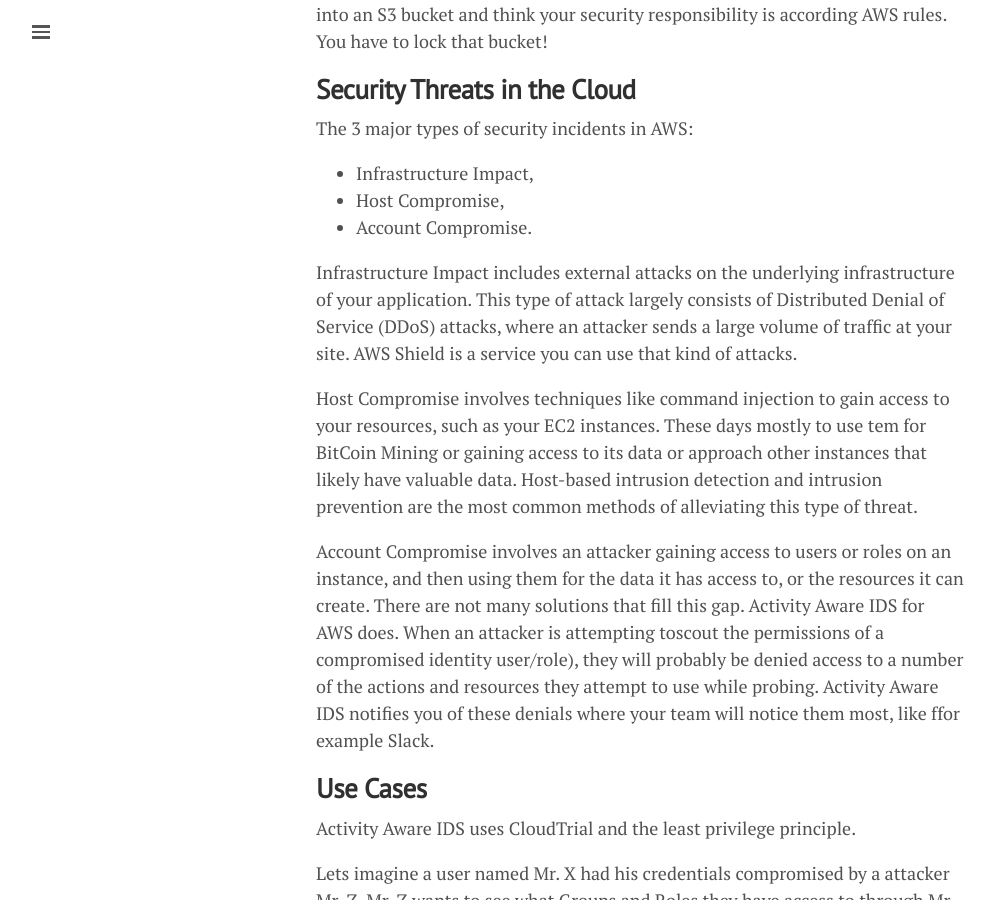
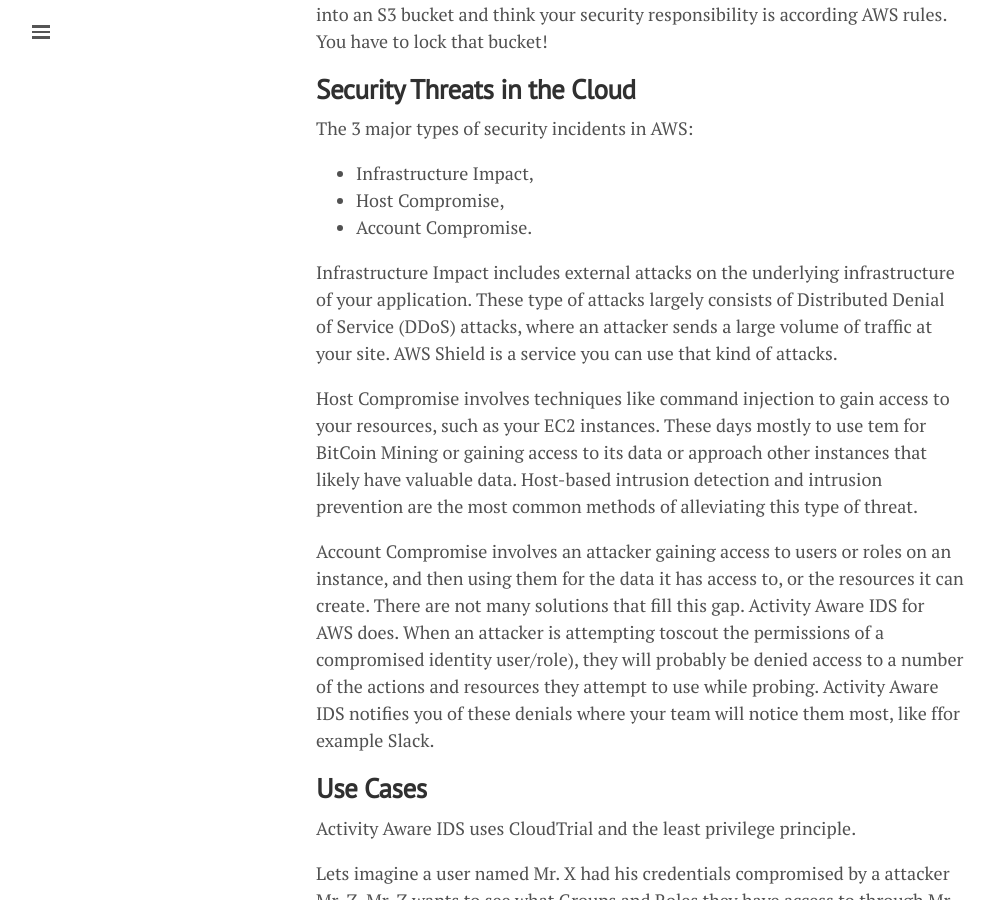
Before and after one commit to lgeurts/lgeurts.github.io, a Jekyll site: the page built from _posts/2021-11-02-activity-aware-ids-for-aws.md, in a window 1280 px wide and 900 px high, scrolled down 1086 px. Shown: the whole window, without its empty margins (0-995 px from the left). Built offline with Jekyll 4.4.1, drawn with Linux system fonts in a browser that asks for light colours; nearby versions of some CDN libraries; comment, search, counter and statistics services are not loaded.

Commit message:
Update 2021-11-02-activity-aware-ids-for-aws.md

```diff
--- a/_posts/2021-11-02-activity-aware-ids-for-aws.md
+++ b/_posts/2021-11-02-activity-aware-ids-for-aws.md
@@ -28,7 +28,7 @@
 - Host Compromise,
 - Account Compromise.
 
-Infrastructure Impact includes external attacks on the underlying infrastructure of your application. This type of attack largely consists of Distributed Denial of Service (DDoS) attacks, where an attacker sends a large volume of traffic at your site. AWS Shield is a service you can use that kind of attacks.
+Infrastructure Impact includes external attacks on the underlying infrastructure of your application. These type of attacks largely consists of Distributed Denial of Service (DDoS) attacks, where an attacker sends a large volume of traffic at your site. AWS Shield is a service you can use that kind of attacks.
 
 Host Compromise involves techniques like command injection to gain access to your resources, such as your EC2 instances. These days mostly to use tem for BitCoin Mining or gaining access to its data or approach other instances that likely have valuable data. Host-based intrusion detection and intrusion prevention are the most common methods of alleviating this type of threat.
 
```
